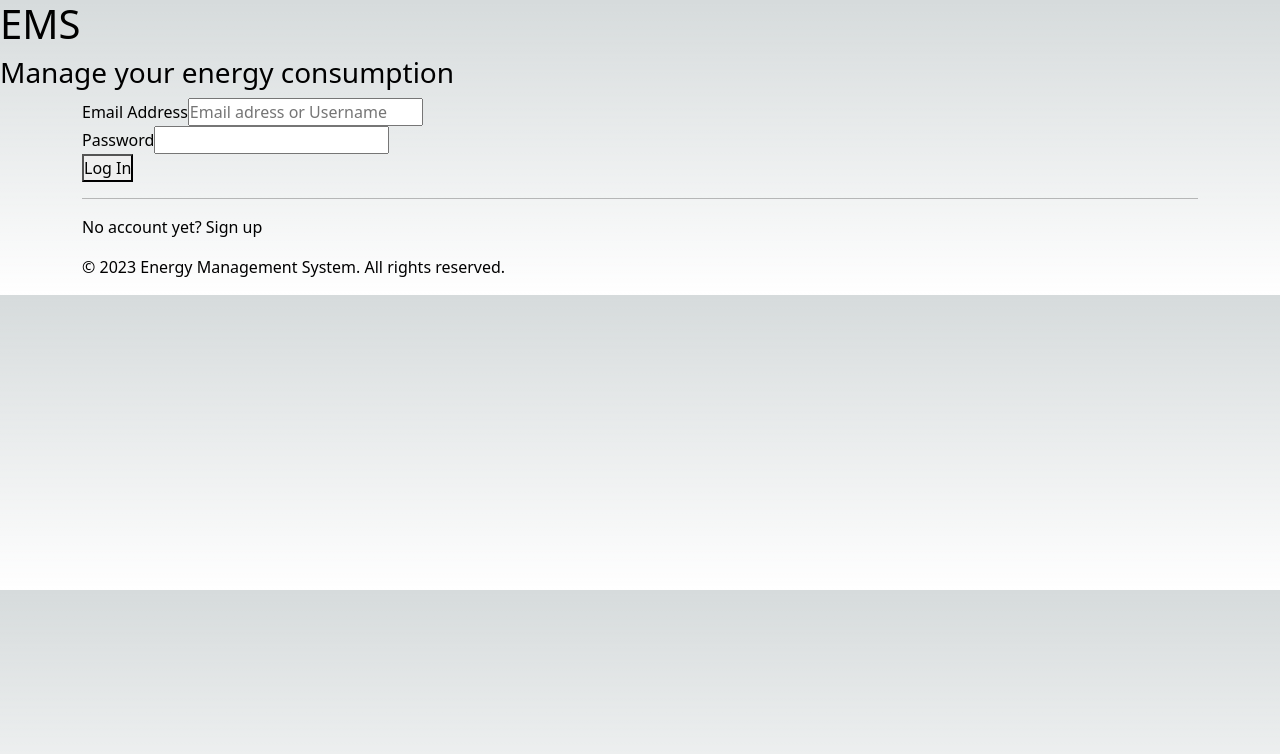
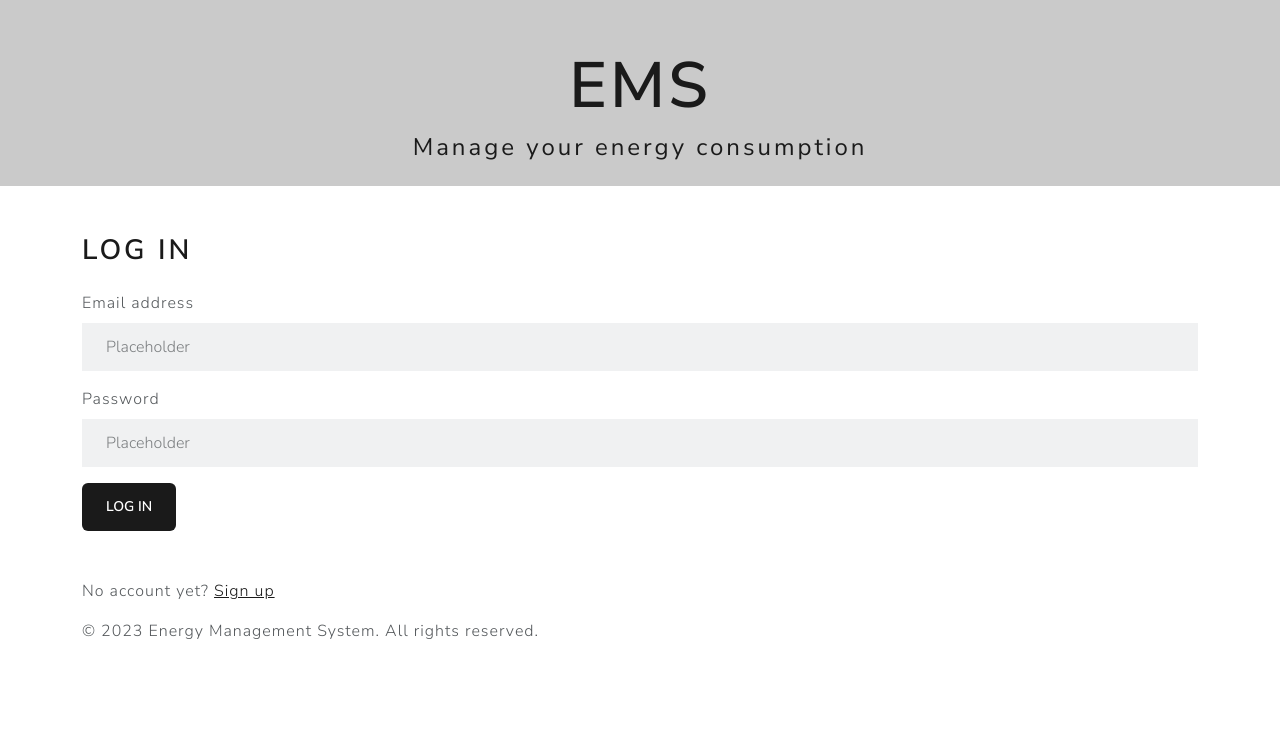
Before and after one commit to s-t-e-v/energy_management_system_front, a Next.js app: page / in a window 1280 px wide. Shown: the top 754 px of the page. Built offline with nearby package versions, Linux system fonts and the light colour scheme.

Commit message:
bootswatch install + bootsrap layout & form

```diff
--- a/components/Layout.tsx
+++ b/components/Layout.tsx
@@ -1,5 +1,7 @@
 import { Container } from "react-bootstrap";
 import Link from "next/link";
+
+import styles from './layout.module.css';
 
 interface Props {
     children: React.ReactNode;
@@ -9,12 +11,12 @@ interface Props {
 const Layout: React.FC<Props> = ({ children, home}) => {
     return (
         <div>
-            <header>
+            <header className={styles.header}>
                 {home ? (
-                    <>
-                        <h1>EMS</h1>
-                        <h3>Manage your energy consumption</h3>
-                    </>
+                    <div className="pt-5 pb-3">
+                        <h1 className={`${styles.title} text-center`}>EMS</h1>
+                        <h3 className={`${styles.subtitle} text-center mx-5`}>Manage your energy consumption</h3>
+                    </div>
                 ) : (
                     <>
                         <div>
--- a/components/LoginForm.tsx
+++ b/components/LoginForm.tsx
@@ -1,26 +1,31 @@
-import { Form, Button} from "react-bootstrap";
+import Button from 'react-bootstrap/Button';
+import Form from 'react-bootstrap/Form';
+
 import Link from "next/link";
 
 interface Props {}
 
 const LoginForm: React.FC<Props> = () => {
     return (
-        <div>
+        <div className='mt-5 mx-5 mx-sm-0 '>
 
-            <form action="/dashboard" method="post">
-                <div>
-                    <label htmlFor="login">Email Address</label>
-                    <input type="text" name="login" id="login" placeholder='Email adress or Username'/>
-                </div>
-                <div>
-                    <label htmlFor="pswd">Password</label>
-                    <input type="password" name="pswd" id="pswd" />
-                </div>
+            <h2 className='mb-4'>Log In</h2>
 
-                <button type="submit">Log In</button>
-            </form>
+            <Form>
+                <Form.Group className='mb-3' controlId='Email'>
+                    <Form.Label>Email address</Form.Label>
+                    <Form.Control type='email' placeholder='Placeholder'/>
+                </Form.Group>
+                <Form.Group className='mb-3' controlId='Password'>
+                    <Form.Label>Password</Form.Label>
+                    <Form.Control type='password' placeholder='Placeholder'/>
+                </Form.Group>
+                <Button variant='primary' type='submit'>
+                    Log In
+                </Button>
+            </Form>
 
-            <hr />
+            <hr className='my-4'/>
 
             <p>No account yet? <Link href="/signup">Sign up</Link></p>
 
--- /dev/null
+++ b/components/layout.module.css
@@ -0,0 +1,12 @@
+ .title {
+   font-size: 64px;
+ }
+
+ .subtitle {
+    text-transform: none;
+    font-weight: normal;
+ }
+
+ .header {
+    background-color: rgb(202, 202, 202);
+ }
--- a/package.json
+++ b/package.json
@@ -13,6 +13,7 @@
     "@types/react": "18.2.12",
     "@types/react-dom": "18.2.5",
     "bootstrap": "^5.3.0",
+    "bootswatch": "^5.3.0",
     "eslint": "8.43.0",
     "eslint-config-next": "13.4.6",
     "next": "13.4.6",
--- a/pages/_app.tsx
+++ b/pages/_app.tsx
@@ -1,5 +1,5 @@
 import 'bootstrap/dist/css/bootstrap.min.css';
-import '../styles/globals.css';
+import 'bootswatch/dist/lux/bootstrap.min.css';
 
 import type { AppProps } from 'next/app'
 
```
Also changed, not shown: 2 other files (tests, documents, lock files or other folders).
